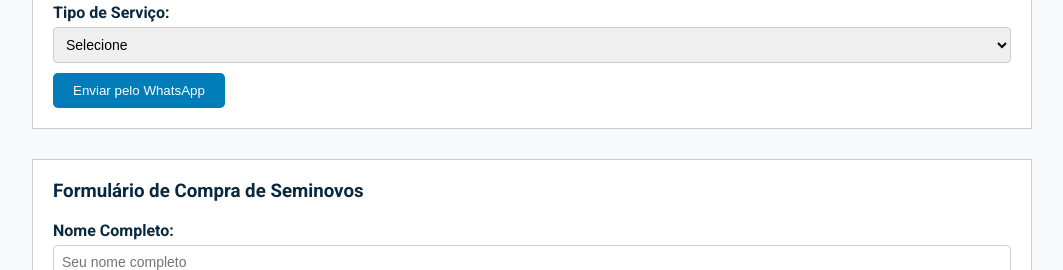
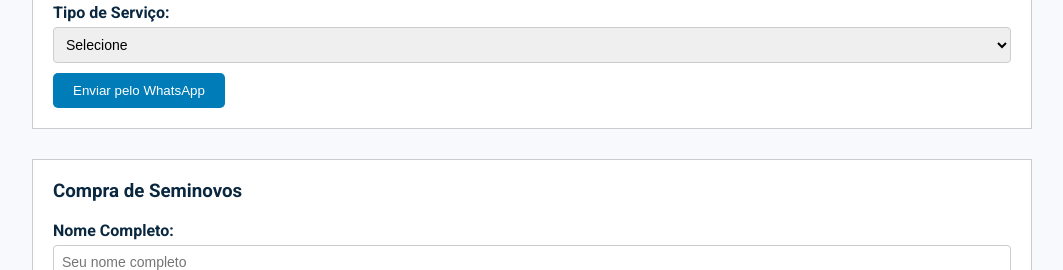
Before and after one commit to Mirianramosdev/GMatosrefrigeracao, a plain HTML site: page index.html in a window 1280 px wide. Shown: the part 2448-2718 px from the top of the page, without its empty margins (108-1171 px from the left). Drawn offline with Linux system fonts and the light colour scheme.

Commit message:
Update index.html
Correção

```diff
--- a/index.html
+++ b/index.html
@@ -311,7 +311,7 @@
       </div>
 
       <div class="formulario">
-        <h3>Formulário de Compra de Seminovos</h3>
+        <h3>Compra de Seminovos</h3>
         <form
           id="form-compra"
           action="https://wa.me/5579999358968"
```
